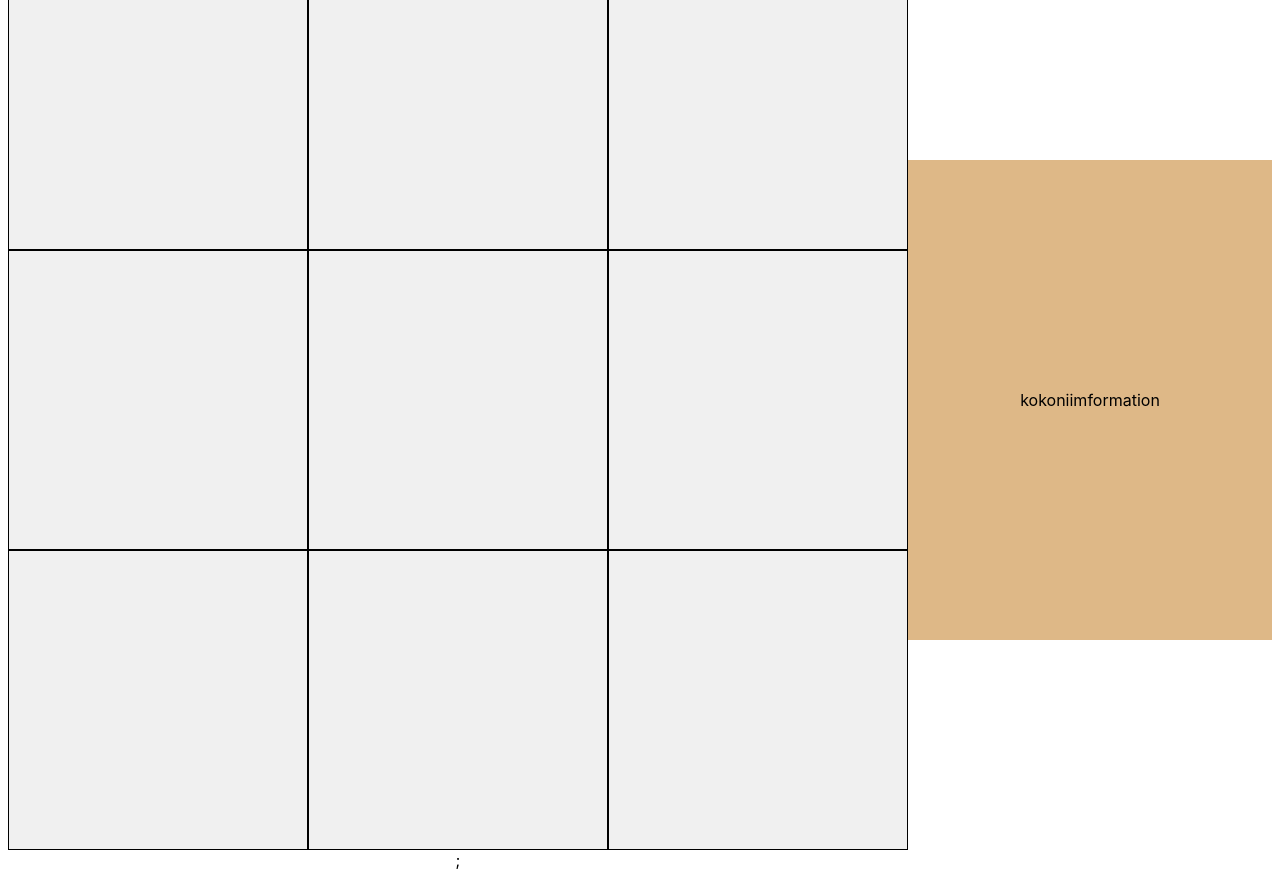
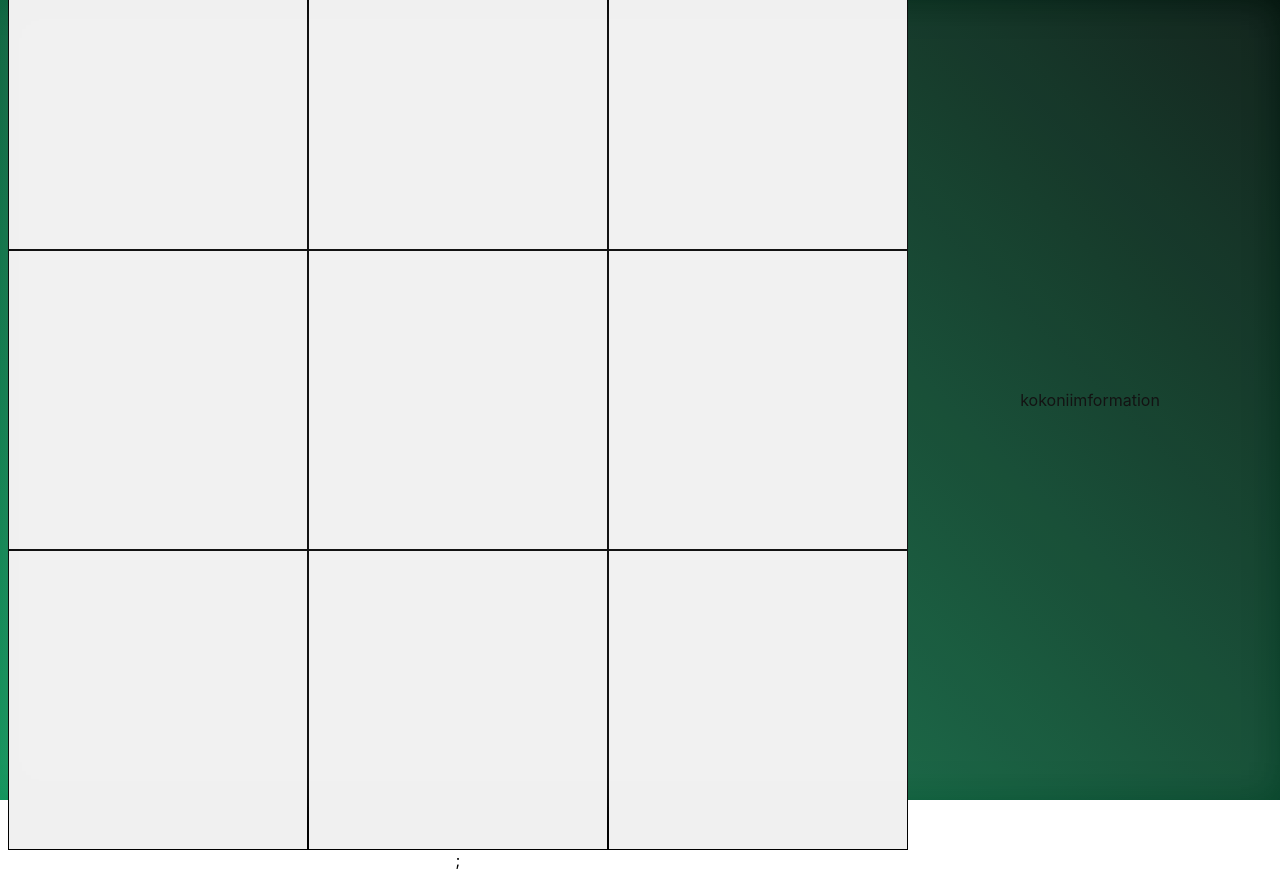
Before and after one commit to tiyo5151/OX, a Next.js app: page / in a window 1280 px wide. Built offline with nearby package versions, Linux system fonts and the light colour scheme.

Commit message:
onClick死んだ

```diff
--- a/src/pages/index.module.css
+++ b/src/pages/index.module.css
@@ -1,4 +1,3 @@
-/* stylelint-disable prettier/prettier */
 .container {
   display: flex;
   flex-direction: row;
@@ -7,6 +6,51 @@
   height: 100vh;
   min-height: 100vh;
   padding: 0 0.5rem;
+  background: linear-gradient(45deg, #1bfd9c, #000, #09ffff);
+  background-size: 400% 400%;
+  animation: bggradient 15s ease infinite;
+}
+
+@keyframes bggradient {
+  0% {
+    background-position: 0% 50%;
+  }
+
+  25% {
+    background-position: 100% 50%;
+  }
+
+  50% {
+    background-position: 0% 50%;
+  }
+
+  75% {
+    background-position: 100% 50%;
+  }
+
+  100% {
+    background-position: 0% 50%;
+  }
+}
+
+.container::before {
+  position: absolute;
+  inset: 0;
+  content: '';
+  background: rgb(255 255 255 / 10%);
+  filter: blur(20px);
+  animation: pulse 20s ease-in-out infinite;
+}
+
+@keyframes pulse {
+  0%,
+  100% {
+    opacity: 0.2;
+  }
+
+  50% {
+    opacity: 0.8;
+  }
 }
 
 .board {
@@ -22,11 +66,10 @@
 .imformation {
   display: flex;
   flex-direction: column;
+  flex-grow: 1;
   align-items: center;
   justify-content: center;
-  width: 60%;
-  height: 60%;
-  background-color: burlywood;
+  height: 900px;
 }
 
 .row {
```
